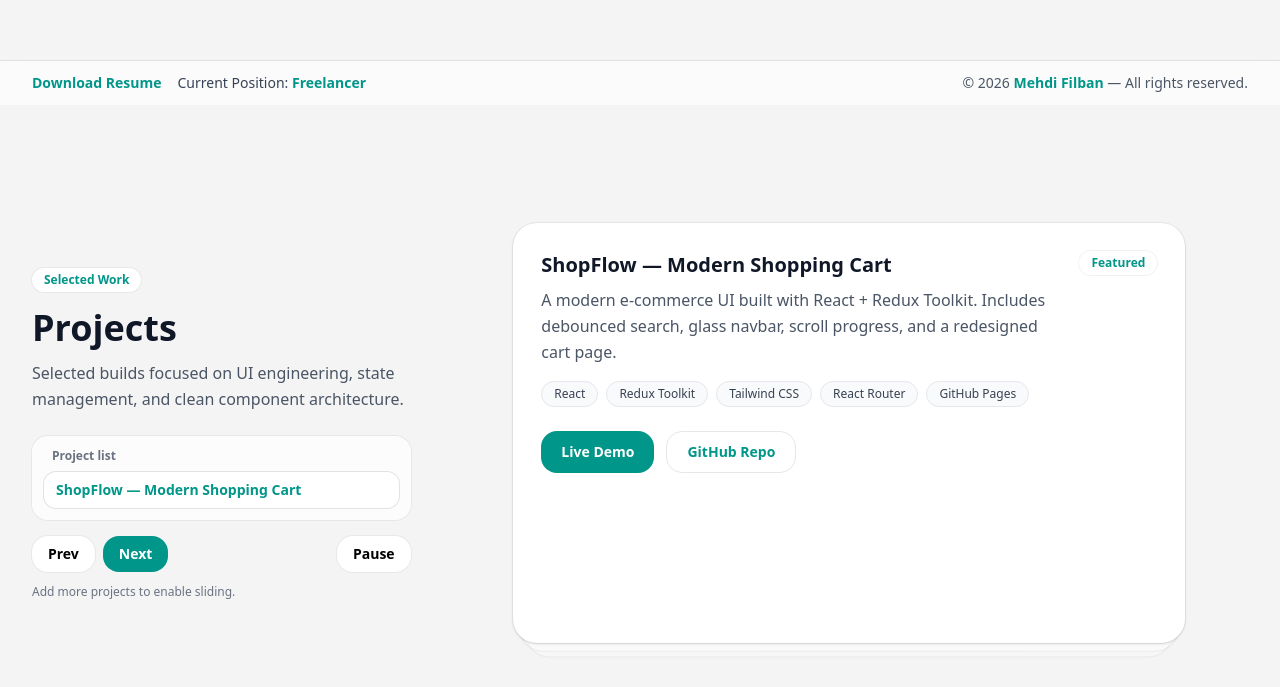
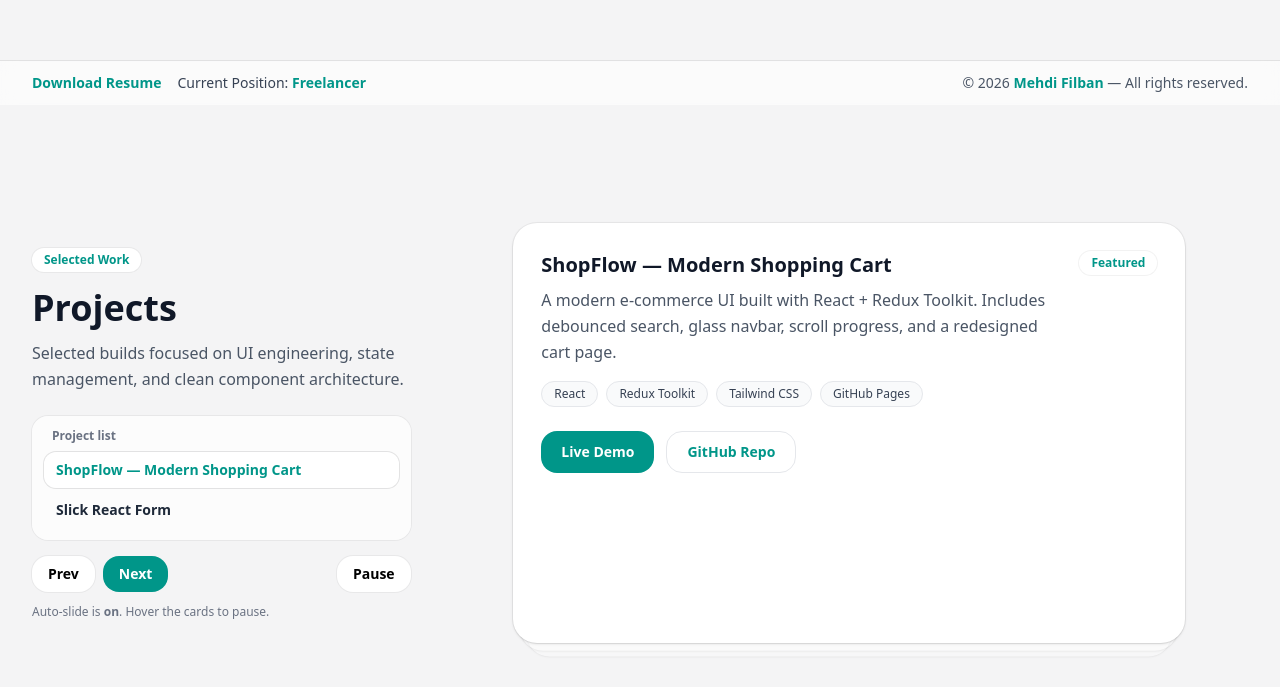
Before and after one commit to mehdi-filban/portfolio, a React (Vite) app: page / in a window 1280 px wide. Shown: the part 695-1382 px from the top of the page. Built offline with nearby package versions, Linux system fonts and the light colour scheme.

Commit message:
added another project

```diff
--- a/src/components/pages/Projects.jsx
+++ b/src/components/pages/Projects.jsx
@@ -6,9 +6,17 @@ const projects = [
     title: "ShopFlow — Modern Shopping Cart",
     description:
       "A modern e-commerce UI built with React + Redux Toolkit. Includes debounced search, glass navbar, scroll progress, and a redesigned cart page.",
-    tech: ["React", "Redux Toolkit", "Tailwind CSS", "React Router", "GitHub Pages"],
+    tech: ["React", "Redux Toolkit", "Tailwind CSS", "GitHub Pages"],
     live: "https://mehdi-filban.github.io/shopflow/",
     github: "https://github.com/mehdi-filban/shopflow",
+  },
+  {
+    title: "Slick React Form",
+    description:
+      "A modern and user-friendly form built with React, focused on clean UI, smooth validation handling, and structured component architecture. Designed to demonstrate practical form logic and real-world input management.",
+    tech: ["React", "Redux Toolkit", "Tailwind CSS", "React Router", "GitHub Pages"],
+    live: "https://mehdi-filban.github.io/slick-react-form/",
+    github: "https://github.com/mehdi-filban/slick-react-form",
   },
 
 ];
```
